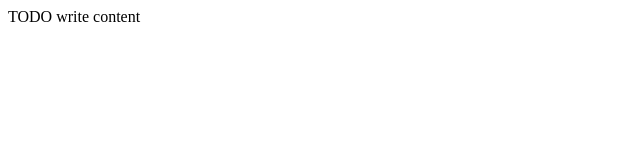
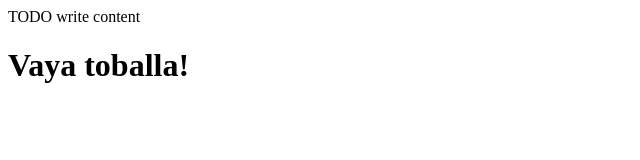
Before and after one commit to myguelsantos/html5test, a plain HTML site: page index.html in a window 1280 px wide. Shown: the whole page, without its empty margins (0-640 px from the left). Drawn offline with Linux system fonts and the light colour scheme.

Commit message:
Update index.html

```diff
--- a/index.html
+++ b/index.html
@@ -12,5 +12,6 @@ and open the template in the editor.
     </head>
     <body>
         <div>TODO write content</div>
+        <h1>Vaya toballa!</h1>
     </body>
 </html>
```
